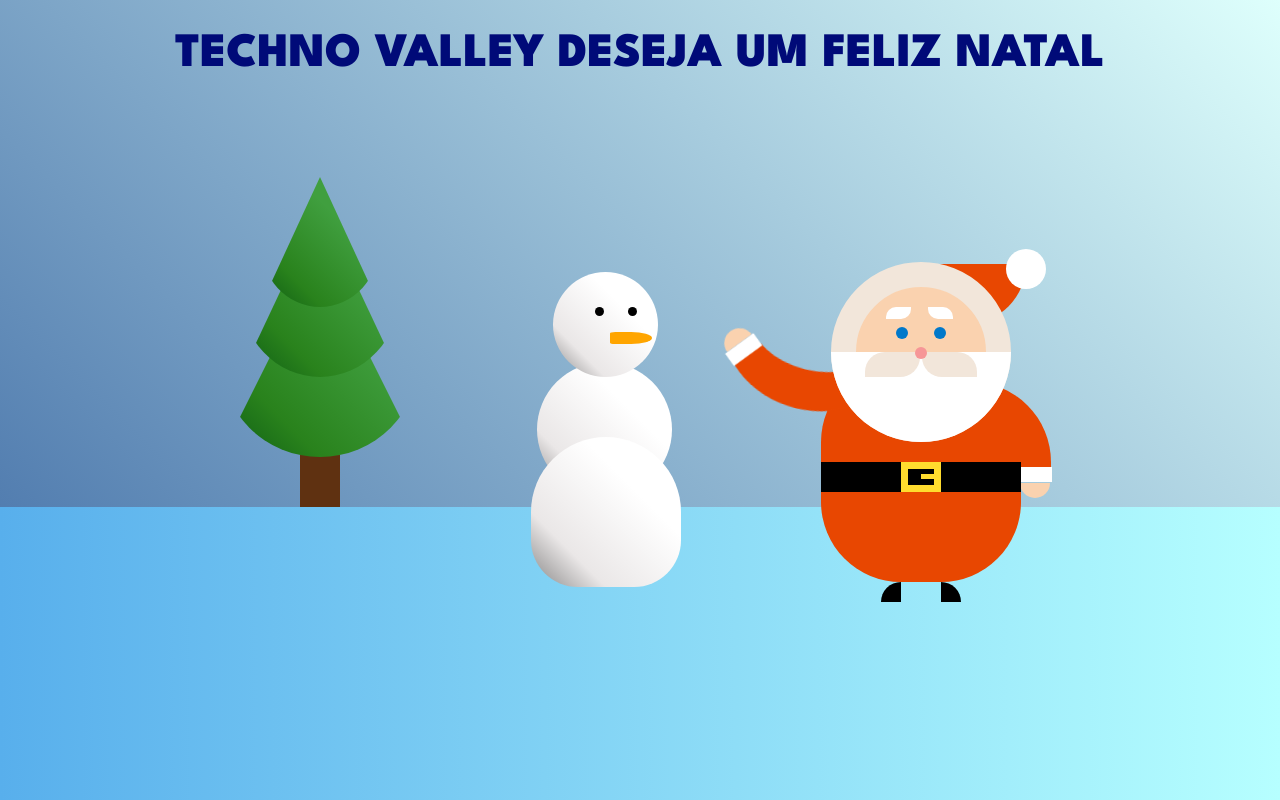
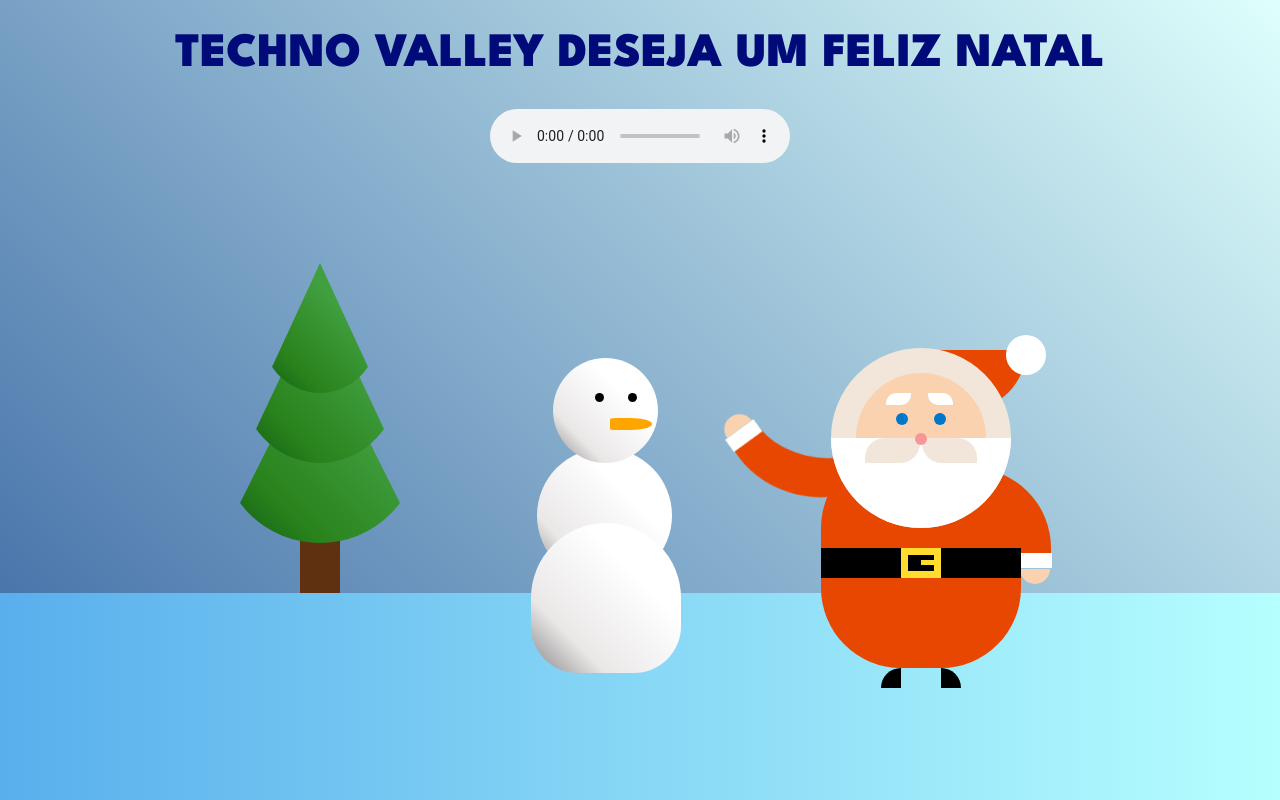
Before and after one commit to JulianyFreire/Merry-Christmas, a plain HTML site: page Snowman/index.html in a window 1280 px wide. Shown: the top 800 px of the page. Drawn offline with Linux system fonts and the light colour scheme.

Commit message:
feat:christmas_music

```diff
--- a/Snowman/index.html
+++ b/Snowman/index.html
@@ -11,7 +11,15 @@
 </head>
 
 <body>
-    <h1>TECHNO VALLEY DESEJA UM FELIZ NATAL</h1>
+    <div class="header">
+       <h1>TECHNO VALLEY DESEJA UM FELIZ NATAL</h1>
+    <audio controls autoplay loop class="audio">
+        <source src="./Audio/Jingle_Bells.mp3" type="audio/mp3">
+        <!-- Caso o navegador não suporte o formato de áudio, insira uma mensagem alternativa -->
+        Seu navegador não suporta o elemento de áudio.
+    </audio>
+    </div>
+
     <div class="snowman">
         <div class="snowball"></div>
         <div class="mid-ball"></div>
--- a/Snowman/style.css
+++ b/Snowman/style.css
@@ -23,3 +23,9 @@ h1{
     position: absolute;
     margin-top: 55px;
 }
+
+.header{
+    display: flex;
+    flex-direction: column;
+    align-items: center;
+}
```
Also changed, not shown: 1 other file.
